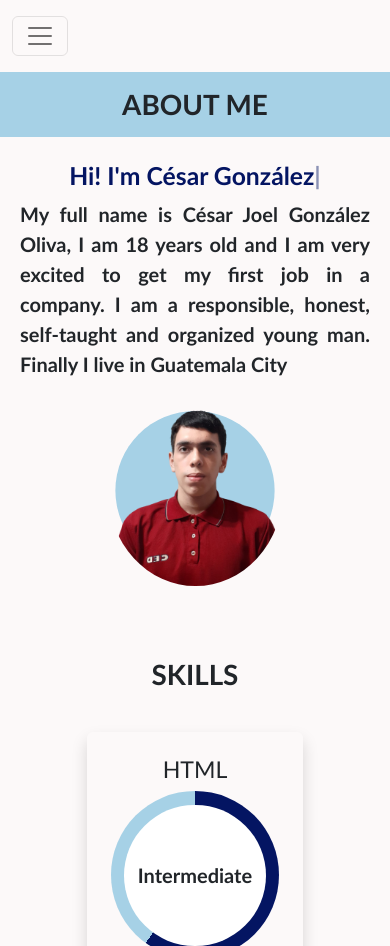
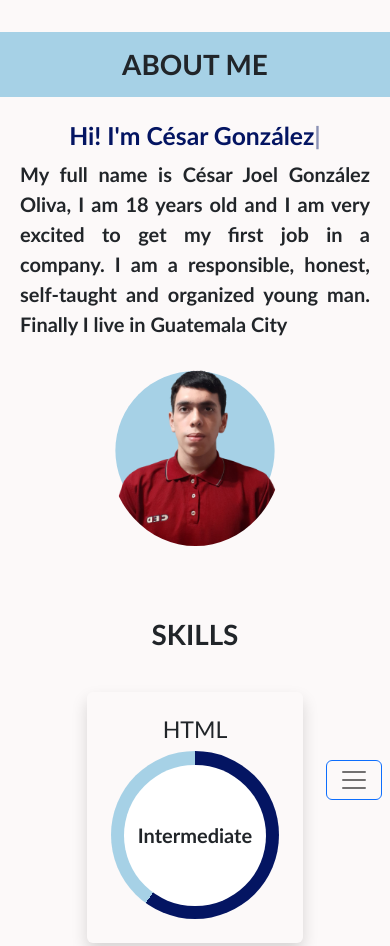
Before and after one commit to ChechaWebDesigner/Portfolio, a plain HTML site: page index.html in a window 390 px wide. Shown: the top 946 px of the page. Drawn offline with nearby package versions, Linux system fonts and the light colour scheme; some packages are replaced by stand-ins of ours; a script that the page names is missing.

Commit message:
Update index.html

```diff
--- a/index.html
+++ b/index.html
@@ -28,7 +28,7 @@
 
     <nav class="navbar navbar-expand-md sticky-top py-3 bg-page" aria-label="" id="navbar-element">
         <div class="container-fluid">
-            <button class="navbar-toggler" type="button" data-bs-toggle="collapse" data-bs-target="#navbarsExample03"
+            <button class="navbar-toggler position-absolute end-0 top-90-vh border border-primary mr-0-5rem" type="button" data-bs-toggle="collapse" data-bs-target="#navbarsExample03"
                 aria-controls="navbarsExample03" aria-expanded="false" aria-label="Toggle navigation">
                 <span class="navbar-toggler-icon"></span>
             </button>
```
